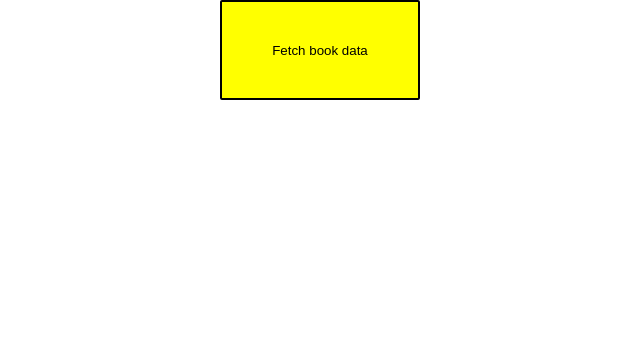
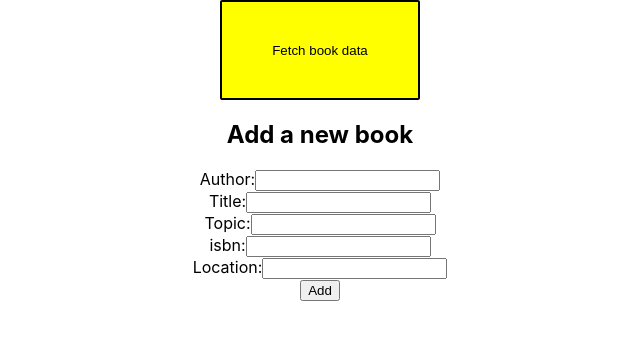
Before and after one commit to LibraryProjectGroup/library-project-frontend, a React (Create React App) app: page / in a window 1280 px wide. Shown: the top 340 px of the page, without its empty margins (320-960 px from the left). Built offline with nearby package versions, Linux system fonts and the light colour scheme.

Commit message:
unfinished form

```diff
--- a/src/App.tsx
+++ b/src/App.tsx
@@ -1,7 +1,7 @@
 import React, { useState } from 'react';
 import './App.css';
 import Book from './interfaces/book.interface';
-
+import NewBook from './components/AddBook';
 function App() {
 
   const [exampleBook, setExampleBook] = useState<Book | undefined>(undefined)
@@ -34,7 +34,9 @@ function App() {
         Fetch book data
       </button>
       {exampleBook && renderExampleBookData()}
+      <NewBook />
     </div>
+
   )
 }
 
--- /dev/null
+++ b/src/components/AddBook.tsx
@@ -0,0 +1,112 @@
+import React, { useState } from "react";
+
+function NewBook() {
+  const [book, setBook] = useState({
+    owner: "",
+    title: "",
+    author: "",
+    topic: "",
+    isbn: "",
+    location: "",
+  });
+
+  const onChange = (event: React.ChangeEvent<HTMLInputElement>) => {
+    setBook({
+      ...book,
+      [event.target.name]: event.target.value,
+    });
+  };
+
+  const addBook = (event: React.FormEvent<HTMLFormElement>) => {
+    event.preventDefault();
+    //do something to post data
+    console.log(book)
+
+    const response = fetch('/book?{title}&{author}&{isbn}&{topic}&{location}', {
+      method: "POST",
+      headers: {
+        'content-type': 'application/json;charset=UTF-8',
+      },
+      // Data will be serialized and sent as json
+      body: JSON.stringify({
+        variables: {
+          owner: book.owner,
+          title: book.title,
+          author: book.author,
+          topic: book.topic,
+          isbn: book.isbn,
+          location: book.location
+        }
+      }),
+  })
+  };
+
+  return (
+    <div style={{ marginTop: 20 }}>
+      <h2>Add a new book</h2>
+      <form onSubmit={addBook}>
+        {/*book.owner is logged in user*/}
+        <div>
+          <label>
+            Author:
+            <input
+              type="string"
+              name="author"
+              value={book.author}
+              onChange={(event) => onChange(event)}
+            />
+          </label>
+        </div>
+        <div>
+          <label>
+            Title:
+            <input
+              type="string"
+              name="title"
+              value={book.title}
+              onChange={(event) => onChange(event)}
+            />
+          </label>
+        </div>
+        <div>
+          <label>
+            Topic:
+            <input
+              type="string"
+              name="topic"
+              value={book.topic}
+              onChange={(event) => onChange(event)}
+            />
+          </label>
+        </div>
+        <div>
+          <label>
+            isbn:
+            <input
+              type="string"
+              name="isbn"
+              value={book.isbn}
+              onChange={(event) => onChange(event)}
+            />
+          </label>
+        </div>
+        <div>
+          <label>
+            Location:
+            <input
+              type="string"
+              name="location"
+              value={book.location}
+              onChange={(event) => onChange(event)}
+            />
+          </label>
+          <div>
+          <button type='submit'>Add</button>
+          </div>
+        </div>
+      </form>
+    </div>
+  );
+}
+
+export default NewBook;
```
